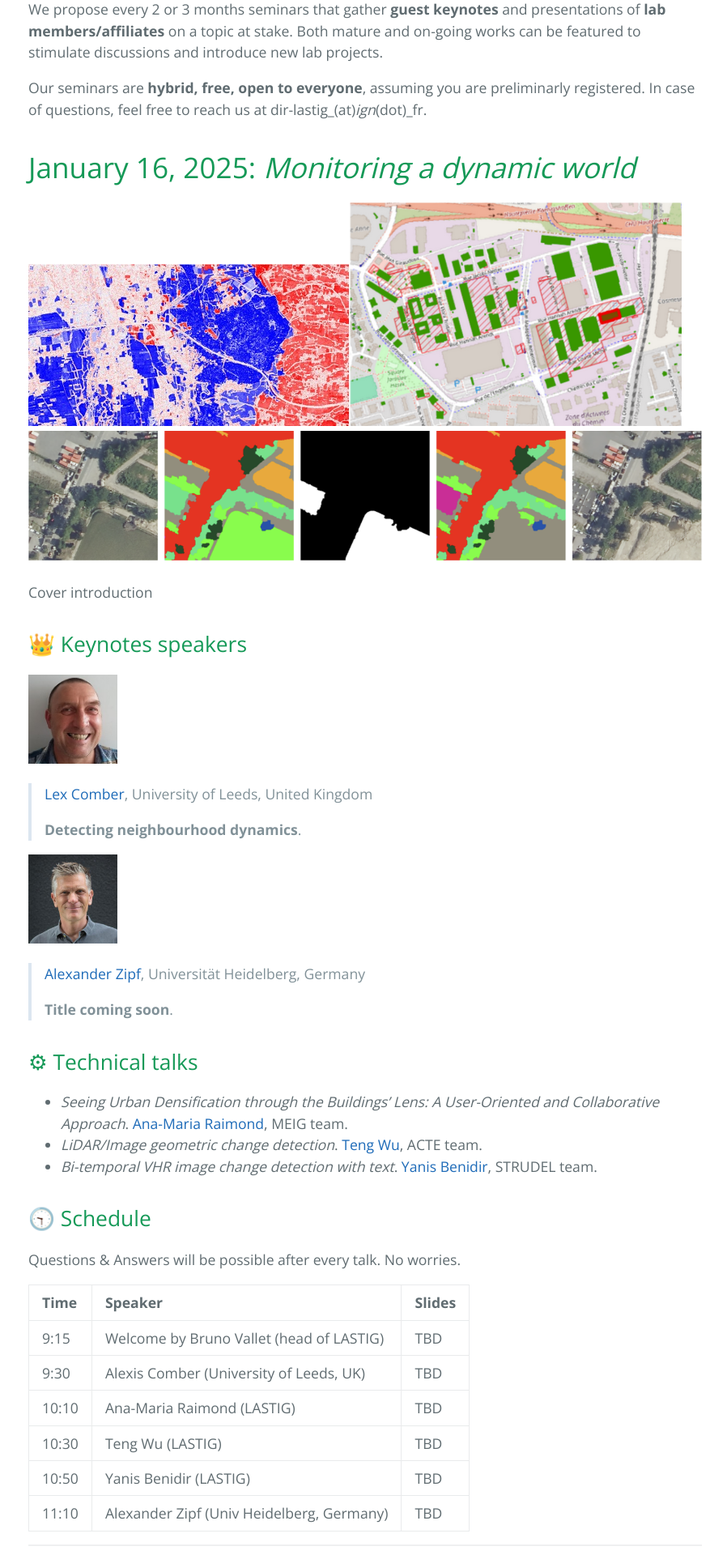
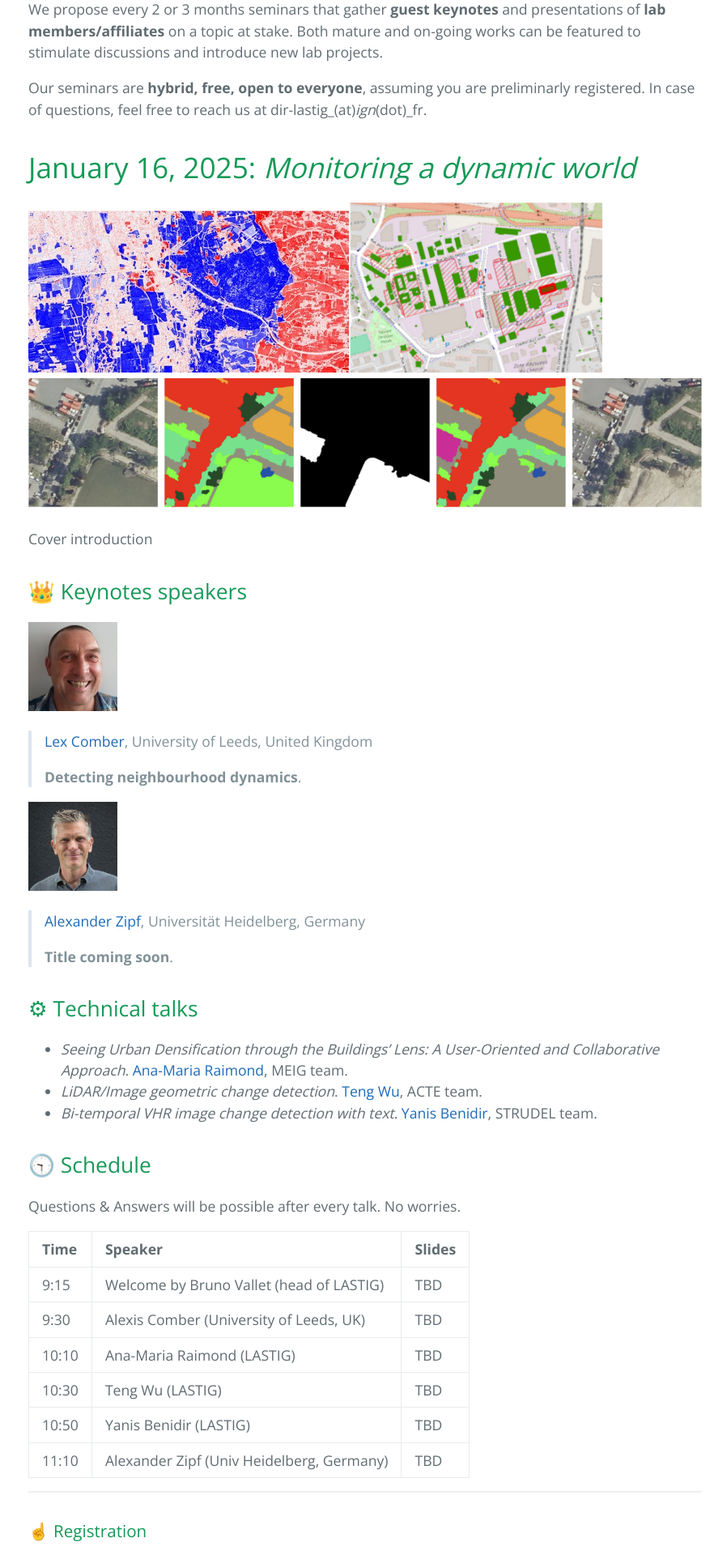
Before and after one commit to umrlastig/seminars, a Jekyll site: the page built from index.md, in a window 1280 px wide. Shown: the part 513-2433 px from the top of the page at 81% size, without its empty margins (189-1087 px from the left). Built offline with Jekyll 4.4.1, drawn with Linux system fonts in a browser that asks for light colours.

Commit message:
Update index.md

```diff
--- a/index.md
+++ b/index.md
@@ -11,7 +11,7 @@ Our seminars are **hybrid, free, open to everyone**, assuming you are preliminar
 <a id="news"></a>
 # January 16, 2025: _Monitoring a dynamic world_
 
-![Semantics](documents/adrien.jpg)<img src="documents/subdense.png" width="410" />![Pairwise](documents/yanis.png)
+![Semantics](documents/adrien.jpg)<img src="documents/subdense.png" height="210" />![Pairwise](documents/yanis.png)
 
 Cover introduction
 
```
